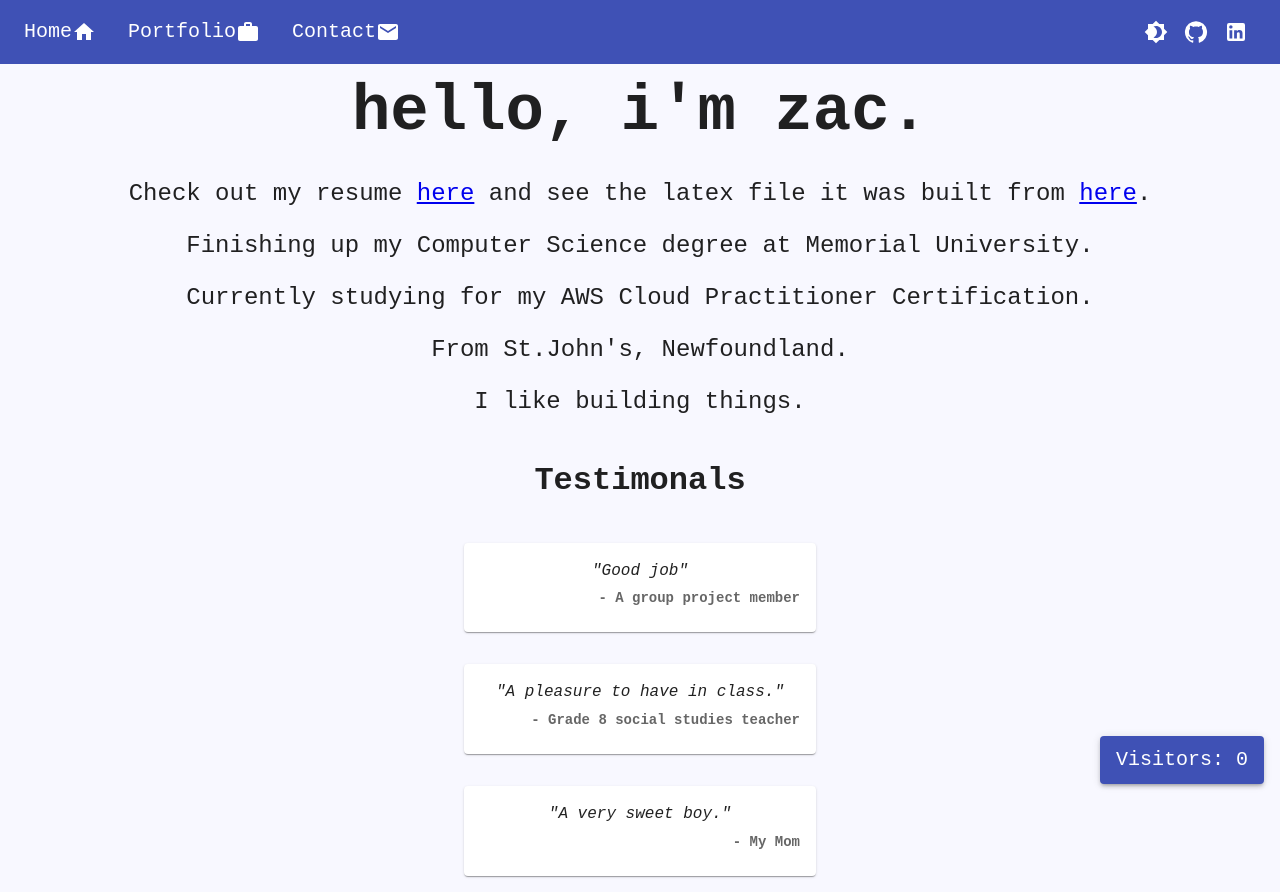
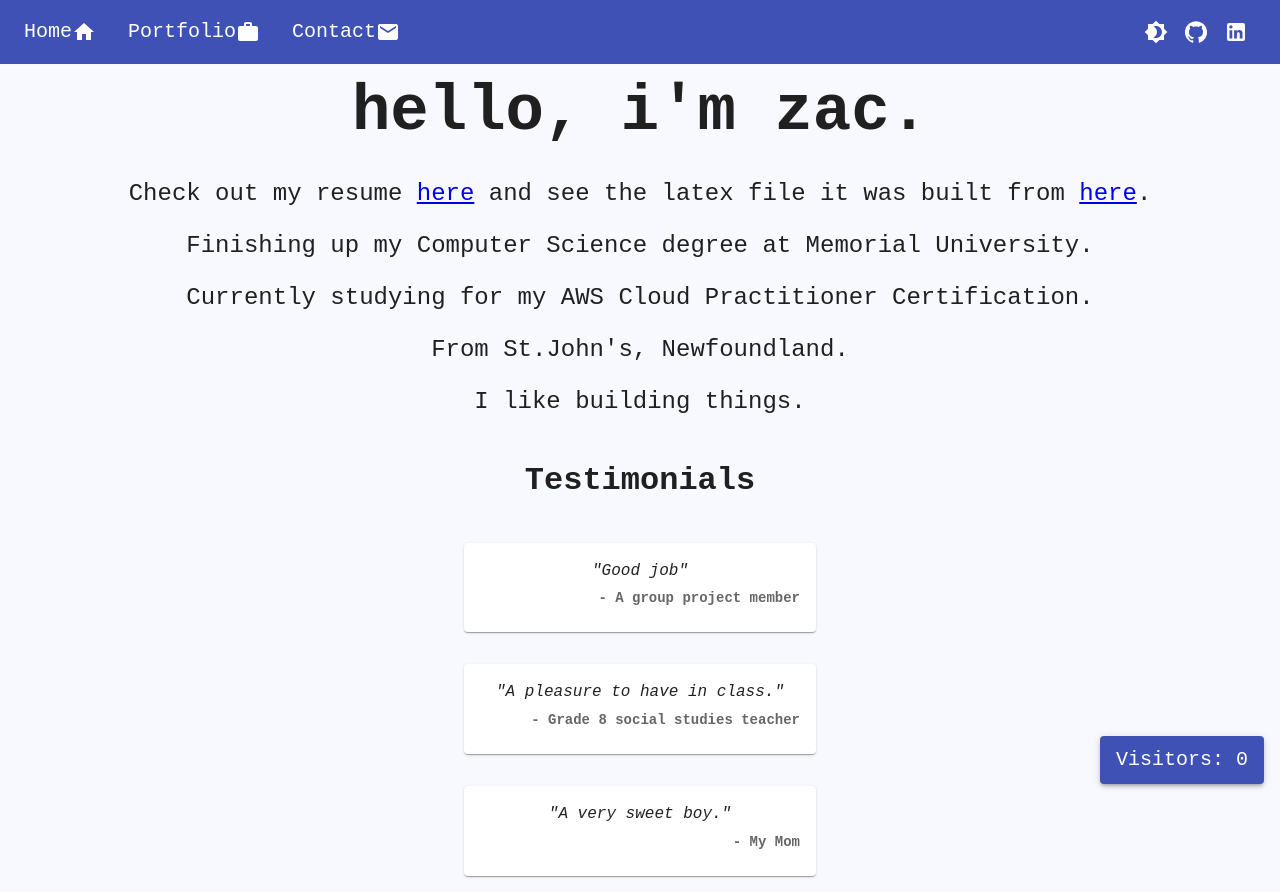
Before and after one commit to Inefy/Me, a React (Create React App) app: page / in a window 1280 px wide. Built offline with nearby package versions, Linux system fonts and the light colour scheme; no server answers.

Commit message:
fixed spelling mistake

```diff
--- a/src/components/Home.js
+++ b/src/components/Home.js
@@ -125,7 +125,7 @@ function Home({ visitorCount }) {
       <Typography color="text.primary">Currently studying for my AWS Cloud Practitioner Certification.</Typography>
       <Typography color="text.primary">From St.John's, Newfoundland.</Typography>
       <Typography color="text.primary">I like building things.</Typography>
-      <h1>Testimonals</h1>
+      <h1>Testimonials</h1>
 
       {/* Testimonials */}
       <Box sx={{ display: 'flex', flexDirection: 'column', alignItems: 'center' }}>
```
